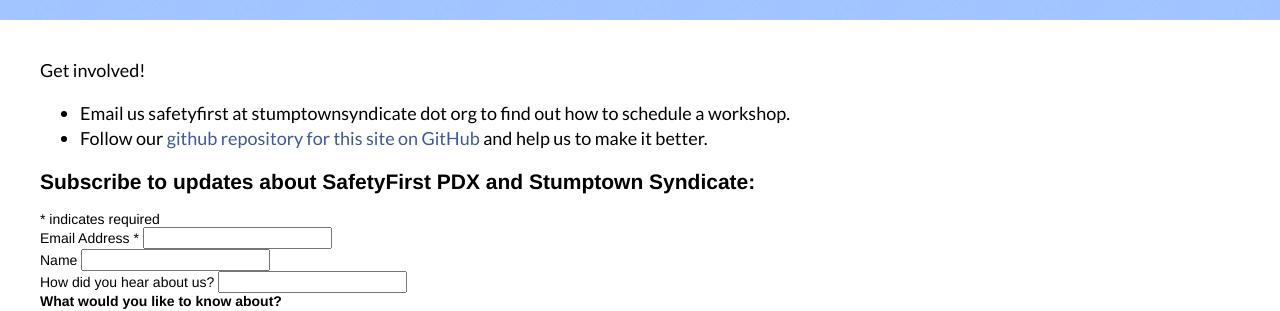
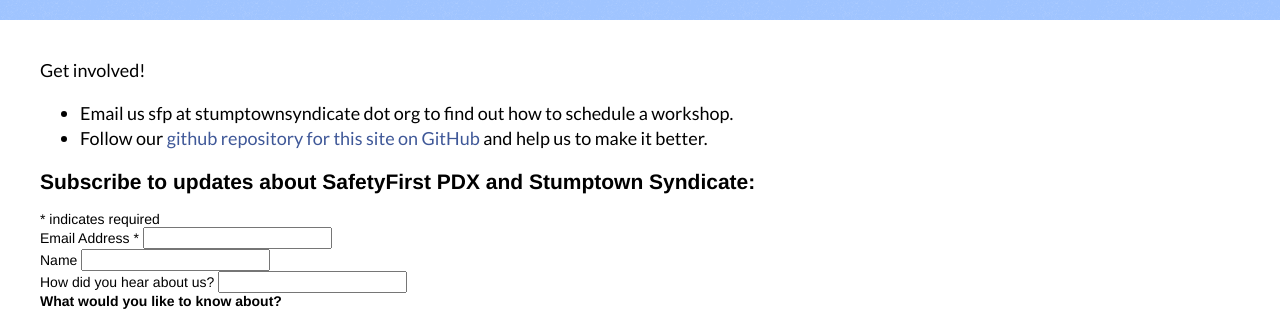
Before and after one commit to safetyfirstpdx/safetyfirstpdx.github.io, a Jekyll site: the page built from get_involved/index.md, in a window 1280 px wide. Shown: the part 152-463 px from the top of the page. Built offline with Jekyll 4.4.1, drawn with Linux system fonts in a browser that asks for light colours; nearby versions of some CDN libraries; comment, search, counter and statistics services are not loaded.

Commit message:
Update index.md

```diff
--- a/get_involved/index.md
+++ b/get_involved/index.md
@@ -5,7 +5,7 @@
 
 Get involved!
 
-- Email us safetyfirst at stumptownsyndicate dot org to find out how to schedule a workshop.
+- Email us sfp at stumptownsyndicate dot org to find out how to schedule a workshop.
 - Follow our [github repository for this site on GitHub](https://github.com/safetyfirstpdx/safetyfirstpdx.github.io) and help us to make it better.
 
 {% include newsletter.html %}
```
